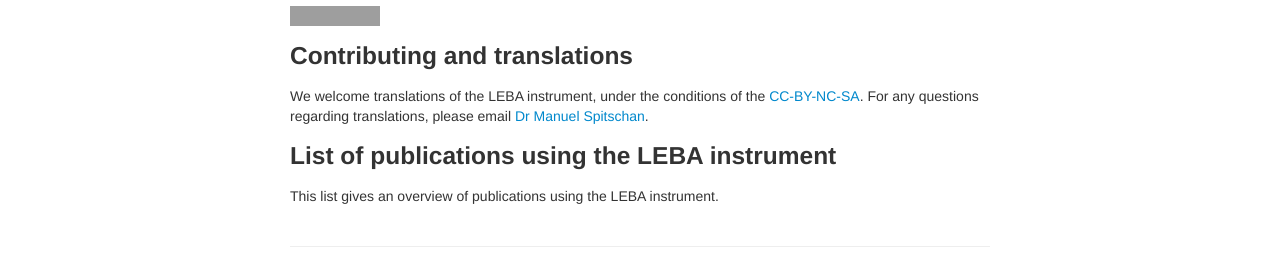
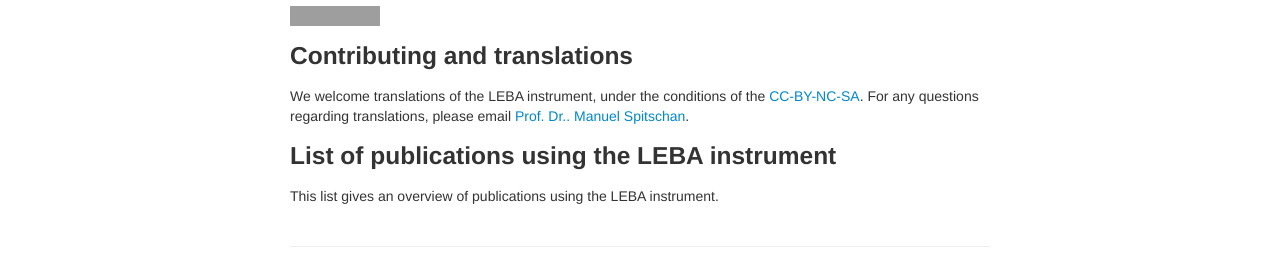
Before and after one commit to leba-instrument/leba-instrument.github.io, a Jekyll site: the page built from index.md, in a window 1280 px wide. Shown: the part 706-981 px from the top of the page. Built offline with Jekyll 4.4.1, drawn with Linux system fonts in a browser that asks for light colours; grey boxes are pictures that could not be loaded.

Commit message:
Update index.md

```diff
--- a/index.md
+++ b/index.md
@@ -22,7 +22,7 @@ The Light Exposure Behaviour Assessment (LEBA) instrument is released under the
 
 ### Contributing and translations
 
-We welcome translations of the LEBA instrument, under the conditions of the [CC-BY-NC-SA](https://creativecommons.org/licenses/by-nc-sa/4.0/). For any questions regarding translations, please email [Dr Manuel Spitschan](mailto:manuel.spitschan@psy.ox.ac.uk).
+We welcome translations of the LEBA instrument, under the conditions of the [CC-BY-NC-SA](https://creativecommons.org/licenses/by-nc-sa/4.0/). For any questions regarding translations, please email [Prof. Dr.. Manuel Spitschan](mailto:manuel.spitschan@tum.de).
 
 ### List of publications using the LEBA instrument
 
```
